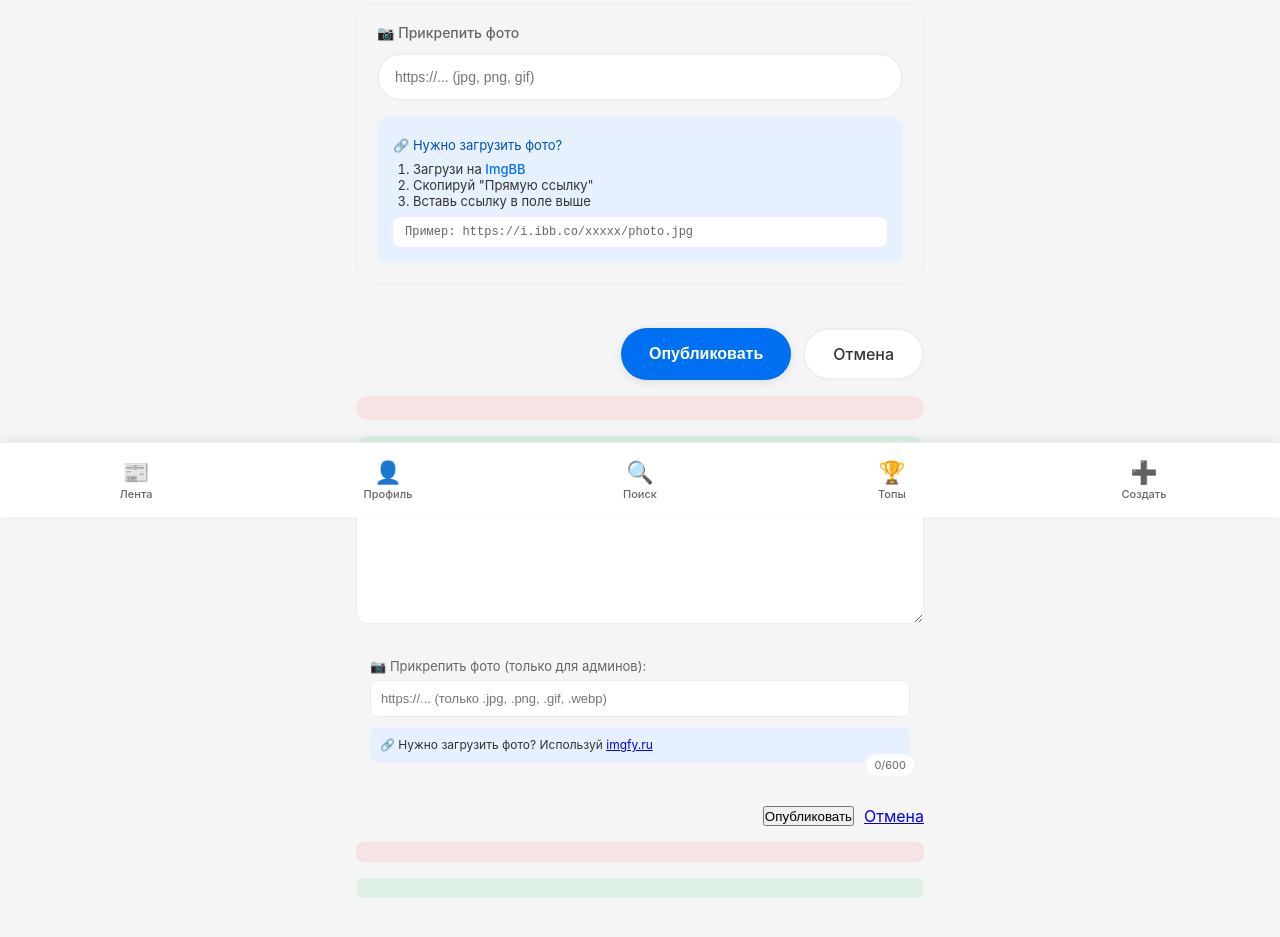
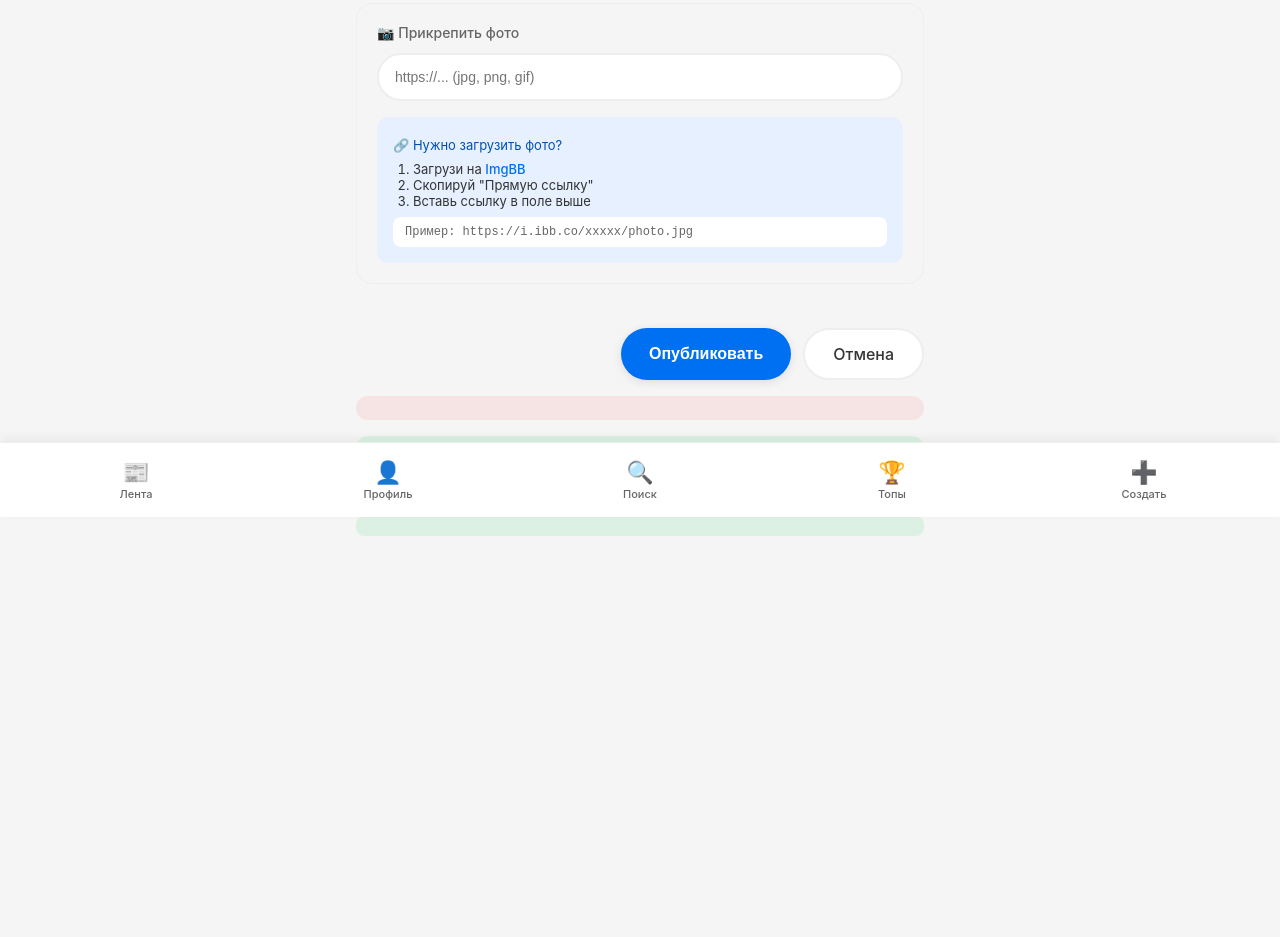
Before and after one commit to GolovasticKvaksha/sendelka, a website: page public/create.html in a window 1280 px wide. Shown: the part 283-1220 px from the top of the page. After the commit the page ends 935 px from the top, so only its background shows below. Drawn offline with Linux system fonts and the light colour scheme; sample sign-in values are in the browser's storage.

Commit message:
11.03.2026.v2.

```diff
--- a/public/create.html
+++ b/public/create.html
@@ -95,38 +95,6 @@
 			<div id="success" class="create-success"></div>
         </div>
 
-        <form id="postForm">
-            <div class="textarea-wrapper">
-                <textarea
-                    id="content"
-                    placeholder="Что хочешь написать? (максимум 600 символов)"
-                    rows="6"
-                    required
-                    class="post-input"
-                    maxlength="600"
-                ></textarea>
-				<!-- БЛОК ДЛЯ ФОТО (ТОЛЬКО ДЛЯ АДМИНОВ) -->
-				<div id="photoSection" class="photo-section">
-					<label class="photo-label">📷 Прикрепить фото (только для админов):</label>
-					<input type="url" id="imageUrl" class="photo-input"
-						   placeholder="https://... (только .jpg, .png, .gif, .webp)">
-
-						<div class="photo-tip">
-							<p>🔗 Нужно загрузить фото? Используй <a href="https://imgfy.ru/" target="_blank" rel="noopener noreferrer">imgfy.ru</a>
-						</div>
-
-					<div id="photoPreview" class="photo-preview"></div>
-				</div>
-                <div id="charCounter" class="char-counter">
-                    <span id="currentChars">0</span>/600
-                </div>
-            </div>
-
-            <div class="form-actions">
-                <button type="submit" class="btn btn-primary">Опубликовать</button>
-                <a href="lenta.html" class="btn">Отмена</a>
-            </div>
-        </form>
 
         <div id="error" class="error"></div>
         <div id="success" class="success"></div>
```
